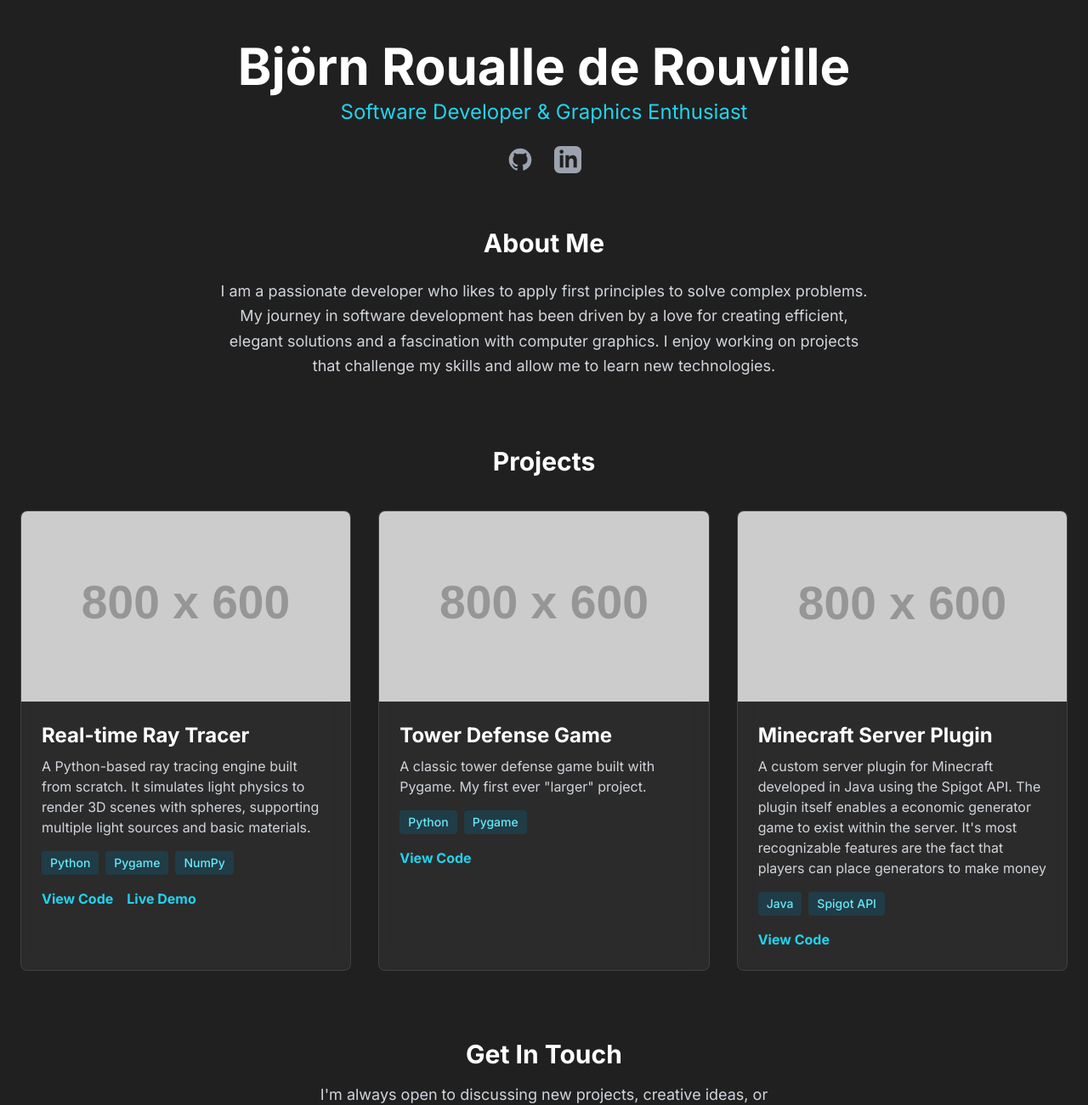
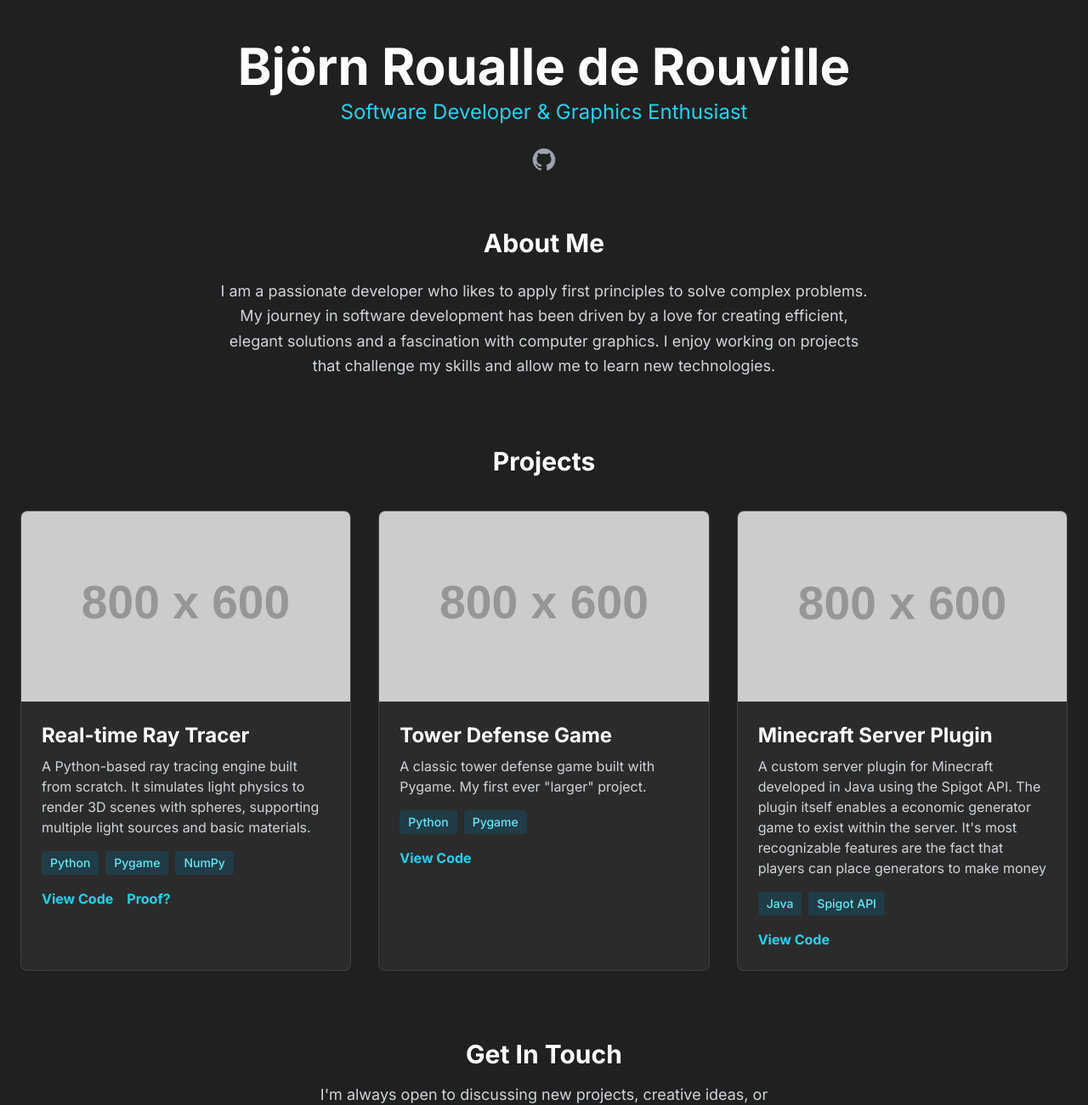
Before and after one commit to Flackis04/Flackis04.github.io, a plain HTML site: page index.html in a window 1280 px wide. Shown: the top 1301 px of the page at 85% size. Drawn offline with nearby package versions, Linux system fonts and the light colour scheme; placeholder pictures from the web are drawn by us.

Commit message:
Update index.html

```diff
--- a/index.html
+++ b/index.html
@@ -35,11 +35,6 @@
                         <path fill-rule="evenodd" d="M12 2C6.477 2 2 6.477 2 12c0 4.418 2.865 8.168 6.839 9.492.5.092.682-.217.682-.482 0-.237-.009-.868-.014-1.703-2.782.605-3.369-1.343-3.369-1.343-.454-1.158-1.11-1.466-1.11-1.466-.908-.62.069-.608.069-.608 1.003.07 1.531 1.032 1.531 1.032.892 1.53 2.341 1.088 2.91.832.092-.647.35-1.088.636-1.338-2.22-.253-4.555-1.113-4.555-4.951 0-1.093.39-1.988 1.031-2.688-.103-.253-.446-1.272.098-2.65 0 0 .84-.27 2.75 1.026A9.564 9.564 0 0112 6.844c.85.004 1.705.115 2.504.337 1.909-1.296 2.747-1.027 2.747-1.027.546 1.379.203 2.398.1 2.651.64.7 1.03 1.595 1.03 2.688 0 3.848-2.338 4.695-4.566 4.942.359.308.678.92.678 1.855 0 1.338-.012 2.419-.012 2.745 0 .267.18.577.688.48C19.135 20.168 22 16.418 22 12c0-5.523-4.477-10-10-10z" clip-rule="evenodd" />
                     </svg>
                 </a>
-                <a href="https://github.com/Flackis04" target="_blank" rel="noopener noreferrer" class="text-gray-400 hover:text-white transition duration-300">
-                    <svg class="w-8 h-8" fill="currentColor" viewBox="0 0 24 24" aria-hidden="true">
-                        <path d="M19 0h-14c-2.761 0-5 2.239-5 5v14c0 2.761 2.239 5 5 5h14c2.762 0 5-2.239 5-5v-14c0-2.761-2.238-5-5-5zm-11 19h-3v-11h3v11zm-1.5-12.268c-.966 0-1.75-.79-1.75-1.764s.784-1.764 1.75-1.764 1.75.79 1.75 1.764-.783 1.764-1.75 1.764zm13.5 12.268h-3v-5.604c0-3.368-4-3.113-4 0v5.604h-3v-11h3v1.765c1.396-2.586 7-2.777 7 2.476v6.759z" />
-                    </svg>
-                </a>
             </div>
         </header>
 
@@ -66,7 +61,7 @@
                         </div>
                         <div class="flex space-x-4">
                             <a href="https://github.com/Flackis04/RayTracer" target="_blank" rel="noopener noreferrer" class="text-cyan-400 hover:text-cyan-300 font-semibold">View Code</a>
-                            <a href="https://github.com/Flackis04" target="_blank" rel="noopener noreferrer" class="text-cyan-400 hover:text-cyan-300 font-semibold">Live Demo</a>
+                            <a href="https://github.com/Flackis04" target="_blank" rel="noopener noreferrer" class="text-cyan-400 hover:text-cyan-300 font-semibold">Proof?</a>
                         </div>
                     </div>
                 </div>
```
